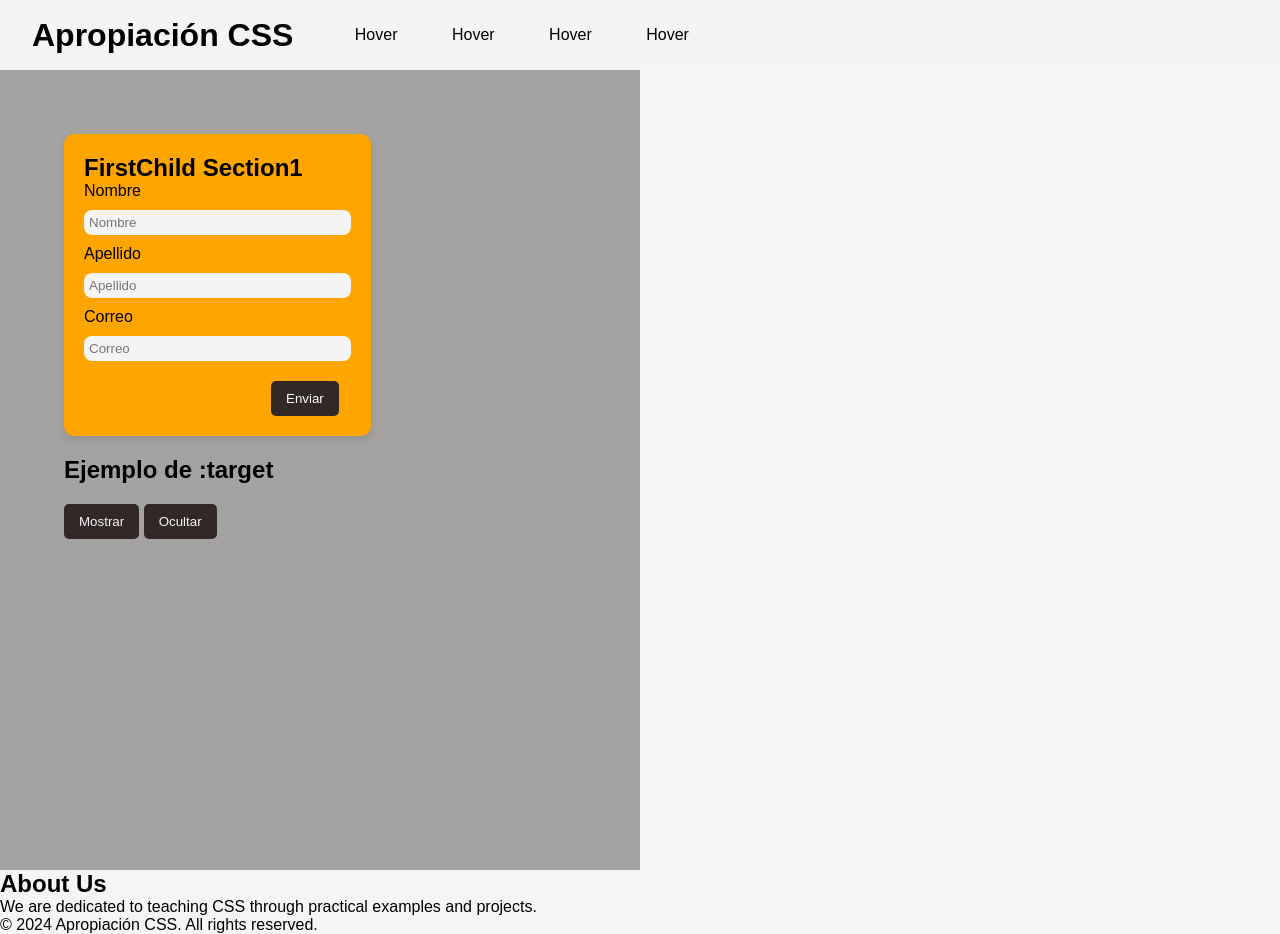
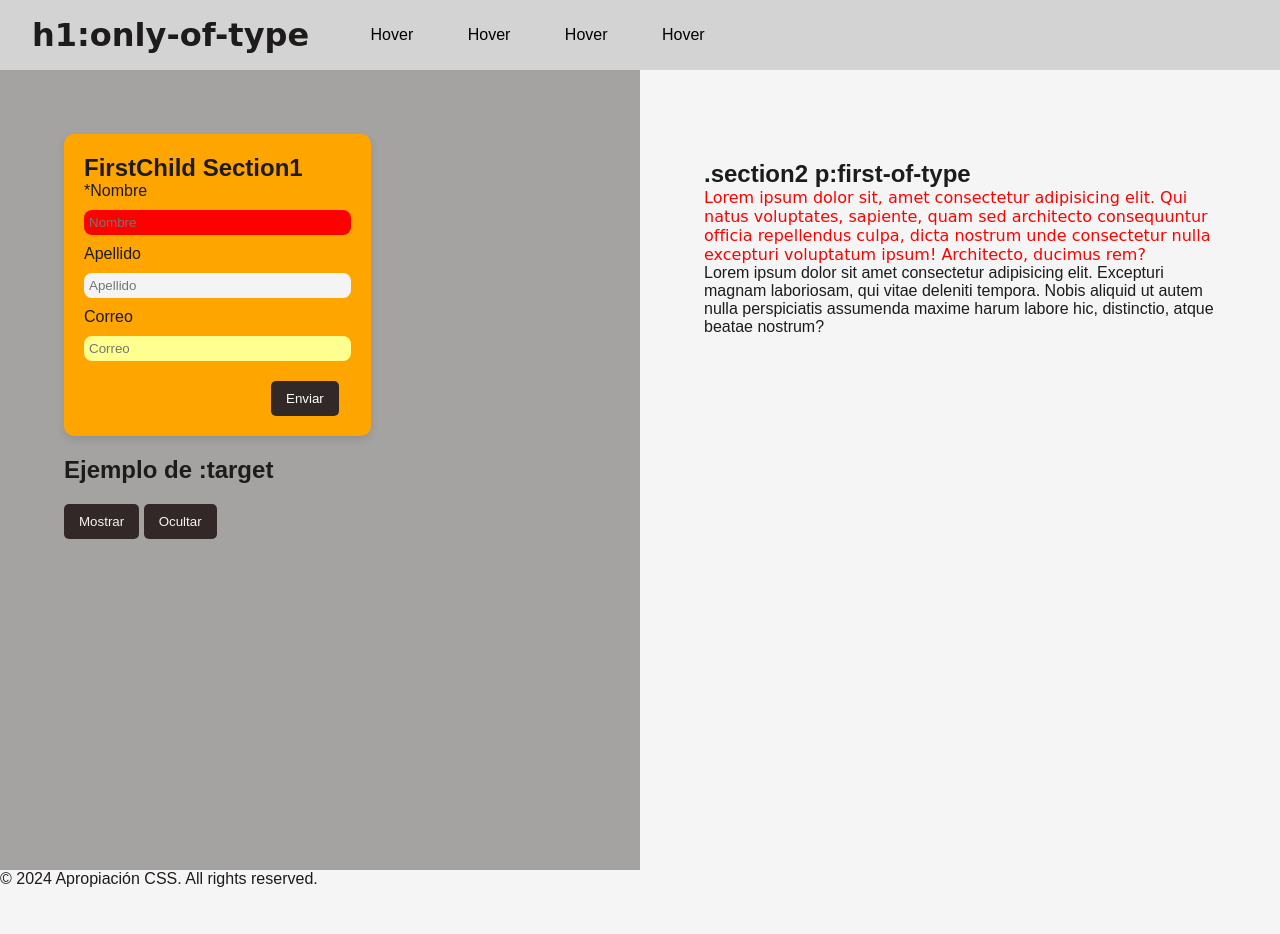
Before and after one commit to jdmartinezrs/apropiacionCSS, a plain HTML site: page apropiacionCSS/index.html in a window 1280 px wide. After the commit the page ends 888 px from the top, so only its background shows below. Drawn offline with Linux system fonts and the light colour scheme; a web font is replaced by a local one.

```diff
--- a/apropiacionCSS/index.html
+++ b/apropiacionCSS/index.html
@@ -6,10 +6,11 @@
     <title>ApropiaciinCSS</title>
     <link rel="stylesheet" href="styles/header.css" />
     <link rel="stylesheet" href="styles/section1.css" />
+    <link rel="stylesheet" href="styles/section2.css">
   </head>
   <body>
     <header>
-      <h1>Apropiación CSS</h1>
+      <h1>h1:only-of-type</h1>
       <nav>
         <ul>
           <li><button id="home">Hover</button></li>
@@ -23,13 +24,14 @@
       <section class="section1">
         <form action="">
             <h2>FirstChild Section1</h2>
-          <label for="nombre">Nombre</label>
+          <label for="nombre">*Nombre</label>
           <input
             type="text"
             id="nombre"
             name="nombre"
             placeholder="Nombre"
             required
+
           />
 
           <label for="apellido">Apellido</label>
@@ -38,7 +40,7 @@
             id="apellido"
             name="apellido"
             placeholder="Apellido"
-            required
+
           />
 
           <label for="correo">Correo</label>
@@ -47,7 +49,6 @@
             id="correo"
             name="correo"
             placeholder="Correo"
-            required
           />
 
           <button type="submit">Enviar</button>
@@ -59,15 +60,15 @@
 <button class="ocultar"><a href="#">Ocultar</a></button>
 
 <div id="mensaje">
-  <p>Bienvenido a la actividad de Apropiación!</p>
+  <p>¡Bienvenido a la actividad de Apropiación!</p>
 </div>
       </section>
-      <section>
-        <h2>About Us</h2>
-        <p>
-          We are dedicated to teaching CSS through practical examples and
-          projects.
+
+      <section class="section2">
+        <h2>.section2 p:first-of-type</h2>
+        <p>Lorem ipsum dolor sit, amet consectetur adipisicing elit. Qui natus voluptates, sapiente, quam sed architecto consequuntur officia repellendus culpa, dicta nostrum unde consectetur nulla excepturi voluptatum ipsum! Architecto, ducimus rem?
         </p>
+        <p>Lorem ipsum dolor sit amet consectetur adipisicing elit. Excepturi magnam laboriosam, qui vitae deleniti tempora. Nobis aliquid ut autem nulla perspiciatis assumenda maxime harum labore hic, distinctio, atque beatae nostrum?</p>
       </section>
     </main>
     <footer>
--- a/apropiacionCSS/styles/header.css
+++ b/apropiacionCSS/styles/header.css
@@ -6,7 +6,7 @@
 }
 
 header {
-  background-color: #f4f4f4;
+  background-color: lightgray;
   padding: 1rem 2rem;
   display: inline-block;
   align-items: center;
--- a/apropiacionCSS/styles/section1.css
+++ b/apropiacionCSS/styles/section1.css
@@ -1,8 +1,13 @@
 
+@import url('https://fonts.googleapis.com/css2?family=Playwrite+DE+SAS:wght@100..400&display=swap');
 *{
     margin: 0;
     padding: 0;
     box-sizing: border-box;
+    color: #1e1b1b;
+}
+.section1{
+    display: inline-block;
 }
 
 button{
@@ -54,7 +59,7 @@ input{
     padding: 5px;
     border: none;
     outline: none;
-    color: #f4f4f4;
+
 }
 
 form:first-child{
@@ -75,7 +80,6 @@ form:first-child{
   margin-top: 10px;
   color: #1e1b1b;
    width: 60%;
-
 }
 
 /* Cuando el elemento es el objetivo (:target), se muestra */
@@ -101,3 +105,25 @@ background-color: orange;
 text-decoration: none;
 color:  #1e1b1b;
 }
+
+input:invalid {
+  background-color: red;
+}
+
+/* Cuando el campo es válido */
+input:valid {
+ background: #f4f4f4;
+}
+
+input[type=email]{
+    background-color: rgb(255, 255, 143);
+}
+
+input:focus {
+  box-shadow: 0 0 8px rgb(238, 255, 238);
+}
+
+h1:only-of-type{
+    font-family: "Playwrite DE SAS", cursive;
+
+}
--- /dev/null
+++ b/apropiacionCSS/styles/section2.css
@@ -0,0 +1,14 @@
+.section2{
+    color: black;
+    width: 40%;
+    position: absolute;
+    right: 5%;
+    top:20%;
+    z-index: 1;
+    display: inline-block;
+}
+
+.section2 p:first-of-type{
+     font-family: "Playwrite DE SAS", cursive;
+     color: red;
+}
--- /dev/null
+++ b/apropiacionCSS/styles/variables.css
@@ -0,0 +1,3 @@
+:root{
+
+}
```
